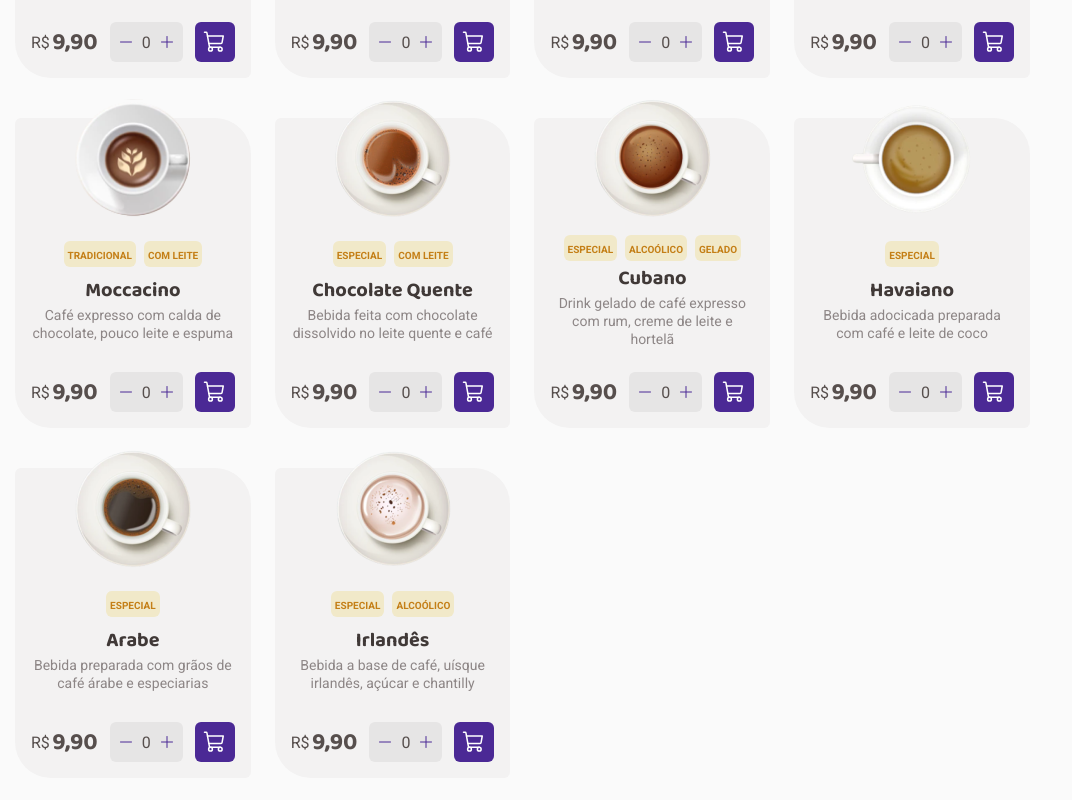
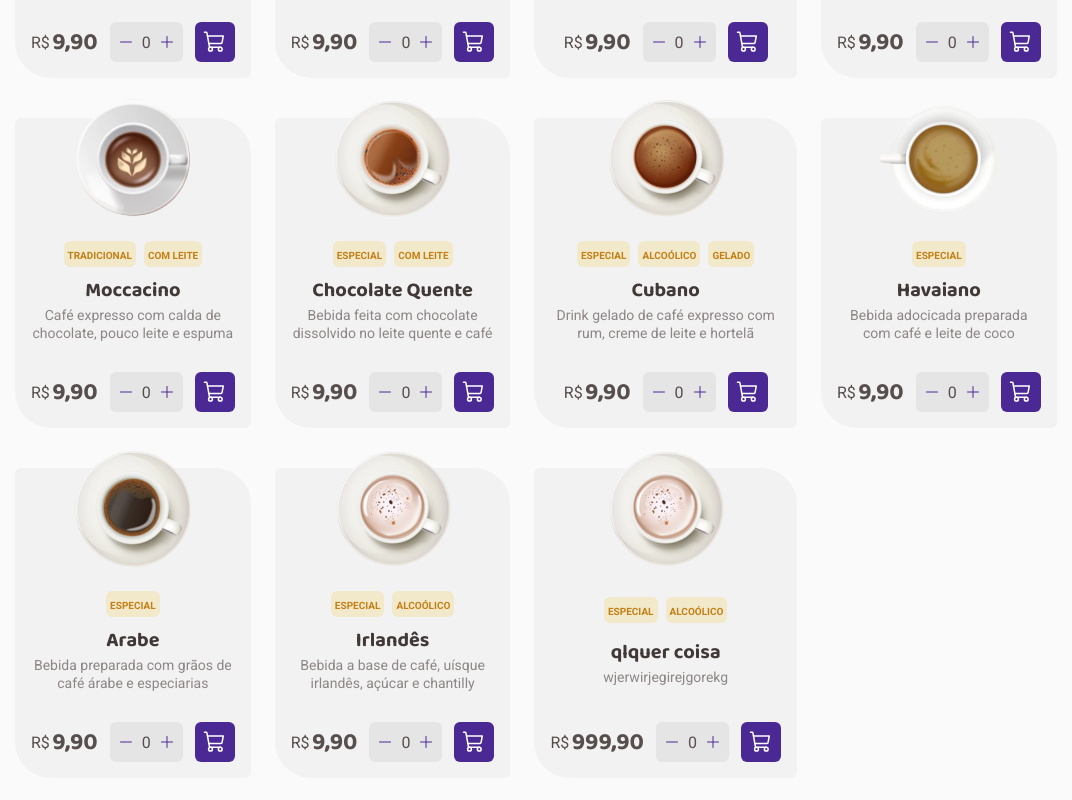
Before and after one commit to felipprodrigues/coffee-delivery-app, a React (Vite) app in the folder app/: page / in a window 1280 px wide. Shown: the part 1351-2151 px from the top of the page, without its empty margins (145-1217 px from the left). Built offline with nearby package versions, Linux system fonts and the light colour scheme.

Commit message:
fix form input positioning

```diff
--- a/app/src/components/CheckoutCards/Form/styles.ts
+++ b/app/src/components/CheckoutCards/Form/styles.ts
@@ -78,6 +78,7 @@ export const CardBlock = styled.div`
       flex-direction: column;
 
       @media (min-width: 1024px) {
+        display: grid;
         grid-template-columns: 200px auto;
       }
     }
@@ -87,6 +88,7 @@ export const CardBlock = styled.div`
       flex-direction: column;
 
       @media (min-width: 1024px) {
+        display: grid;
         grid-template-columns: 200px auto 60px;
       }
     }
--- a/app/src/constants/coffee-list.ts
+++ b/app/src/constants/coffee-list.ts
@@ -147,4 +147,13 @@ export const coffeeList: CardProps[] = [
     price: "9,90",
     amount: 0,
   },
+  {
+    id: uuidv4(),
+    title: "qlquer coisa",
+    label: "wjerwirjegirejgorekg",
+    tag: ["Especial", "Alcoólico"],
+    image: irlandes,
+    price: "999,90",
+    amount: 0,
+  },
 ];
```
